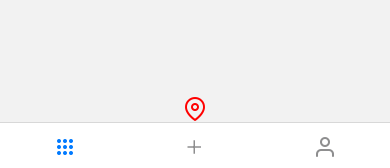
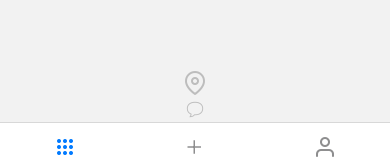
Before and after one commit to DaryaBobur/react-native, a React Native app in the folder myNewProject/: screen /Home in a window 390 px wide. Shown: the part 673-841 px from the top of the page. Built offline with nearby package versions, Linux system fonts and the light colour scheme.

Commit message:
Update Home.js

```diff
--- a/myNewProject/Screens/nestedScreens/Home.js
+++ b/myNewProject/Screens/nestedScreens/Home.js
@@ -1,9 +1,16 @@
-import React, {useEffect, useState} from "react";
-import { View, StyleSheet, FlatList, Image, TouchableOpacity, Button } from "react-native";
-import { Feather } from '@expo/vector-icons';
+import React, { useEffect, useState } from "react";
+import {
+  View,
+  StyleSheet,
+  FlatList,
+  Image,
+  TouchableOpacity,
+  Button,
+} from "react-native";
+import { Feather } from "@expo/vector-icons";
+import { EvilIcons } from "@expo/vector-icons";
 
-
-const Home = ({route, navigation}) => {
+const Home = ({ route, navigation }) => {
   const [posts, setPosts] = useState([]);
 
   useEffect(() => {
@@ -19,23 +26,21 @@ return (
       <FlatList
         data={posts}
         keyExtractor={(item, index) => index.toString()}
-    renderItem={({item}) => (
+        renderItem={({ item }) => (
           <View style={styles.imageContainer}>
-          <Image
-          source={{uri: item.photo}}
-          style={styles.image}
-          />
+            <Image source={{ uri: item.photo }} style={styles.image} />
           </View>
         )}
       />
-    {/* <Button title="map" onPress={()=> navigation.navigate('Map')}/> */}
-<TouchableOpacity onPress={()=> navigation.navigate('Map')}>
-<Feather name="map-pin" size={24} color="red" />
+      <TouchableOpacity onPress={() => navigation.navigate("Map")}>
+        <Feather name="map-pin" size={24} color="#BDBDBD" />
+      </TouchableOpacity>
+      <TouchableOpacity onPress={() => navigation.navigate("Comments")}>
+        <EvilIcons name="comment" size={24} color="#BDBDBD" />
       </TouchableOpacity>
     </View>
   );
 };
-
 
 const styles = StyleSheet.create({
   container: {
@@ -46,15 +51,13 @@ container: {
   image: {
     height: 240,
     width: 343,
-  marginHorizontal: 16
+    marginHorizontal: 16,
   },
   imageContainer: {
     marginBottom: 10,
     justifyContent: "center",
     alignItems: "center",
-
-}
-
-})
+  },
+});
 
 export default Home;
```
Lines whose indentation alone changed are shown as unchanged.
